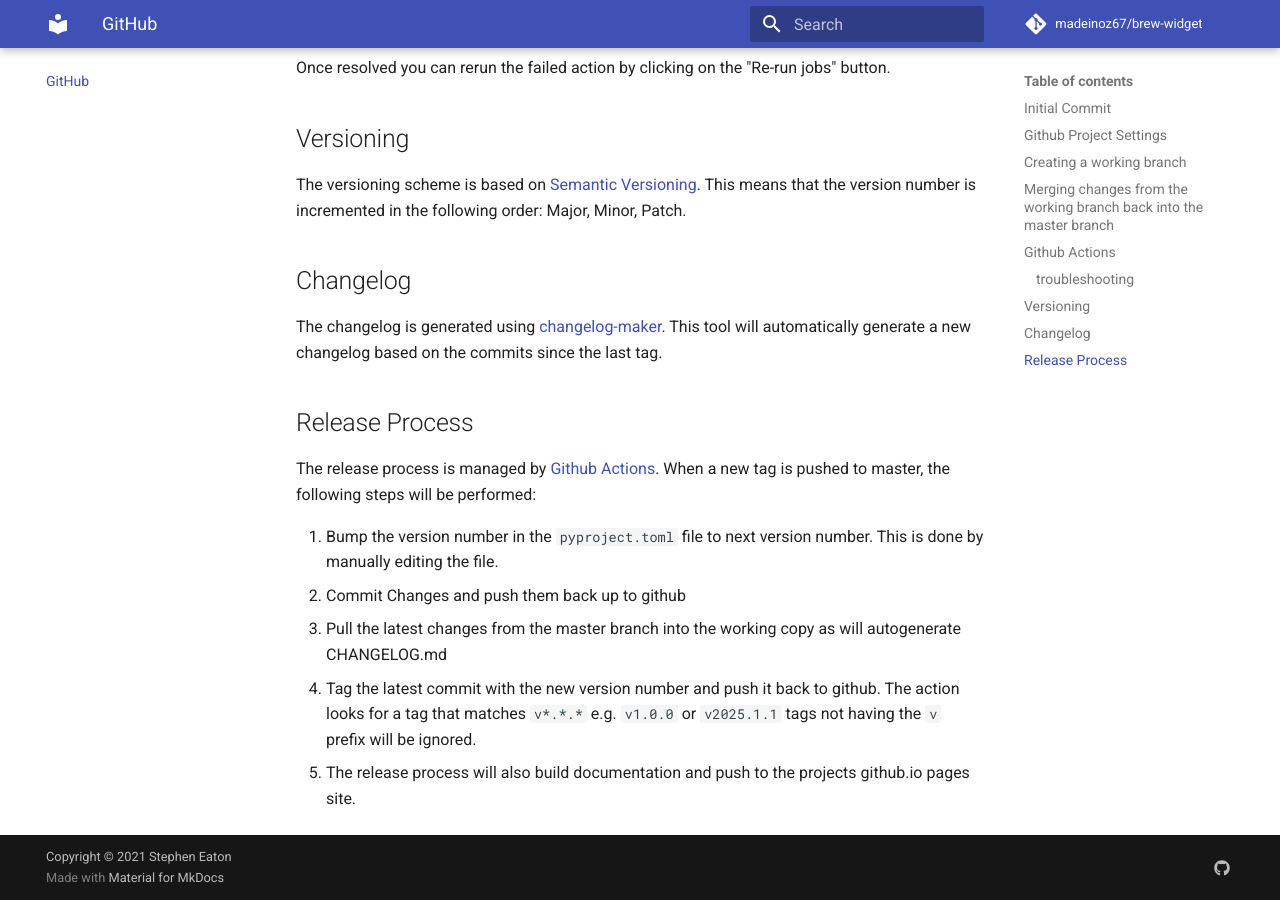
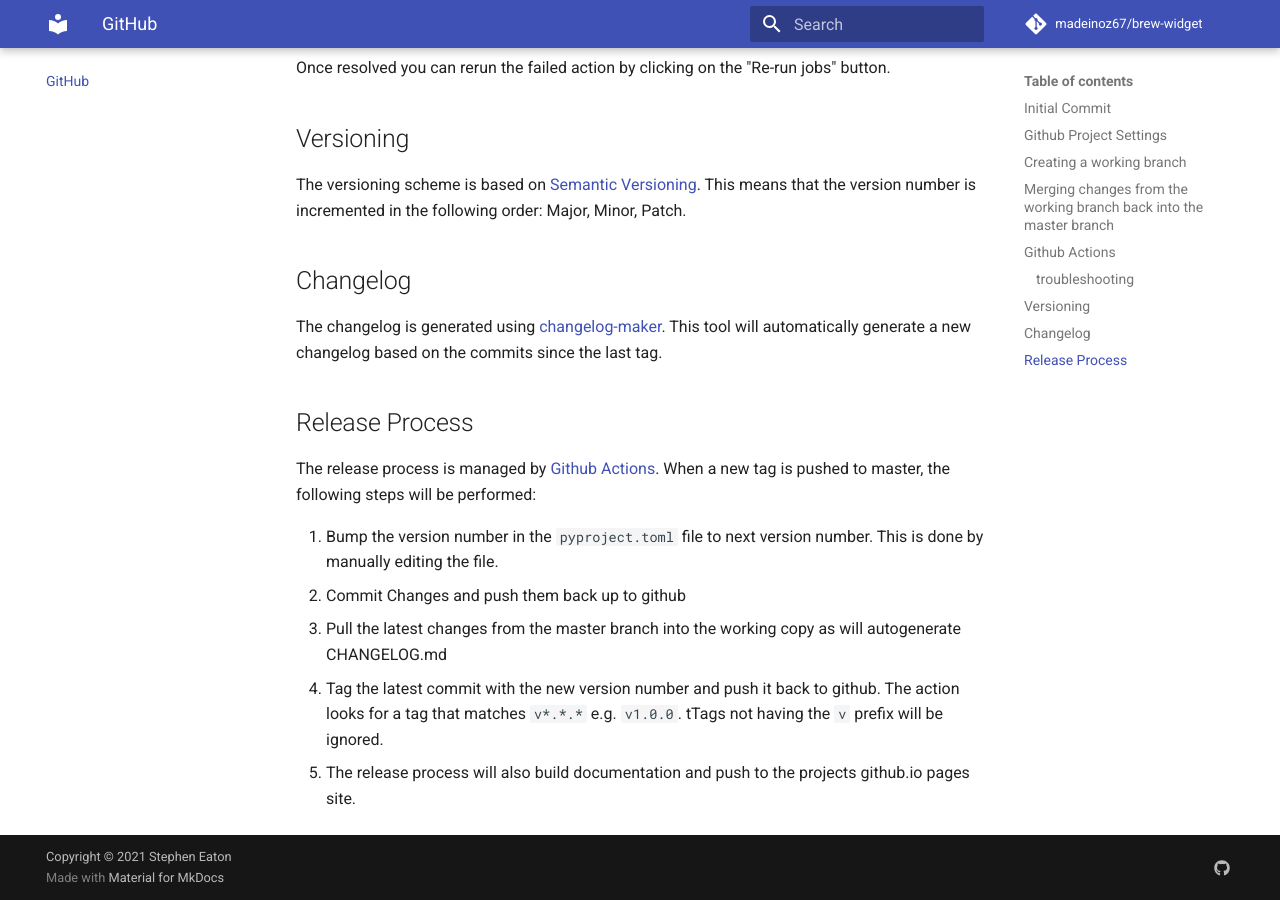
Before and after one commit to madeinoz67/STR-25-001-Brew-Widget, an MkDocs documentation site: the page built from docs/github.md, in a window 1280 px wide and 900 px high, scrolled down 1957 px. Built offline with MkDocs 1.6.1 and Material for MkDocs 9.7.7, drawn with Linux system fonts in a browser that asks for light colours; comment, search, counter and statistics services are not loaded.

Commit message:
updated docs and version

```diff
--- a/docs/github.md
+++ b/docs/github.md
@@ -77,5 +77,5 @@
  1. Bump the version number in the `pyproject.toml` file to next version number. This is done by manually editing the file.
  2. Commit Changes and push them back up to github
  3. Pull the latest changes from the master branch into the working copy as will autogenerate CHANGELOG.md
- 4. Tag the latest commit with the new version number and push it back to github.  The action looks for a tag that matches `v*.*.*` e.g. `v1.0.0` or `v2025.1.1` tags not having the `v` prefix will be ignored.
+ 4. Tag the latest commit with the new version number and push it back to github.  The action looks for a tag that matches `v*.*.*` e.g. `v1.0.0`.  tTags not having the `v` prefix will be ignored.
  5. The release process will also build documentation and push to the projects github.io pages site.
--- a/pyproject.toml
+++ b/pyproject.toml
@@ -1,6 +1,6 @@
 [tool.poetry]
 name = "brew-widget"
-version = "2025.1.1"
+version = "0.0.1"
 description = "ESP32 Based Tilt Hydrometer"
 authors = ["Stephen Eaton"]
 license = "CC-A-SA"
```
